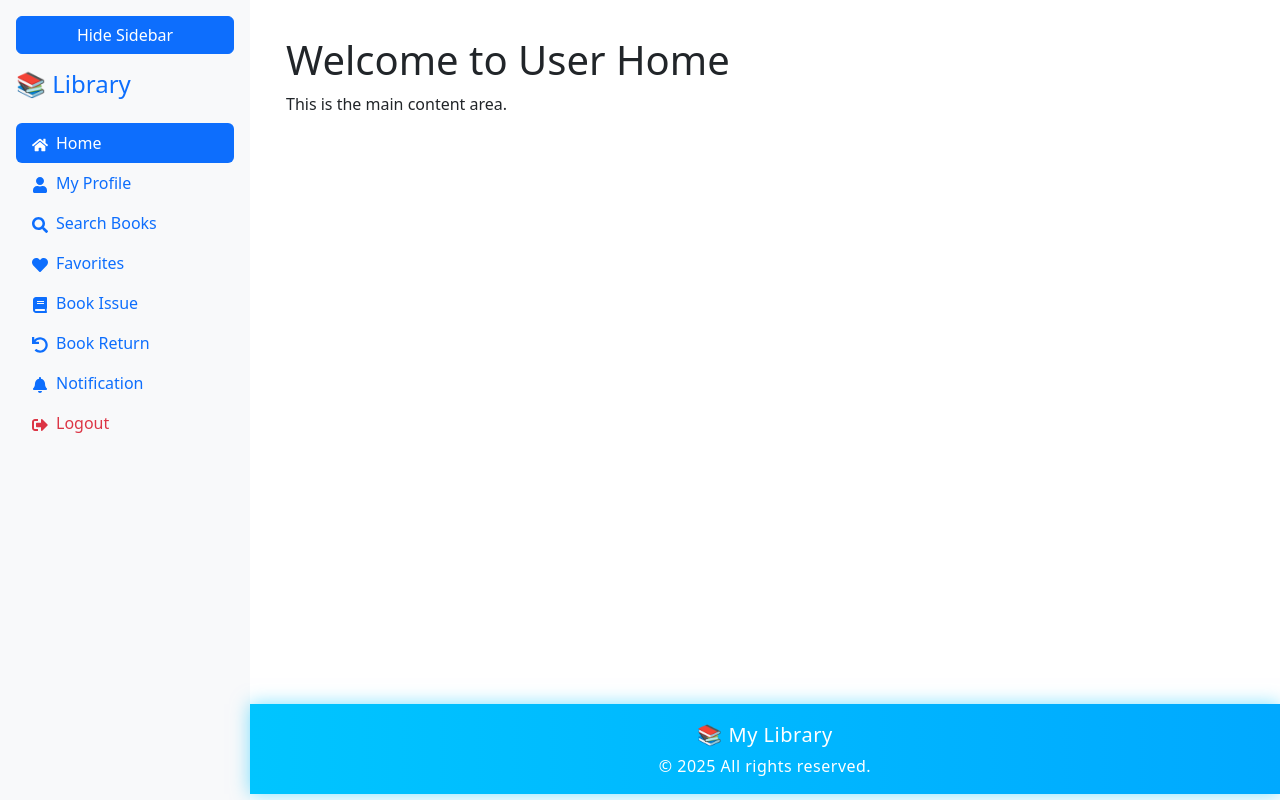
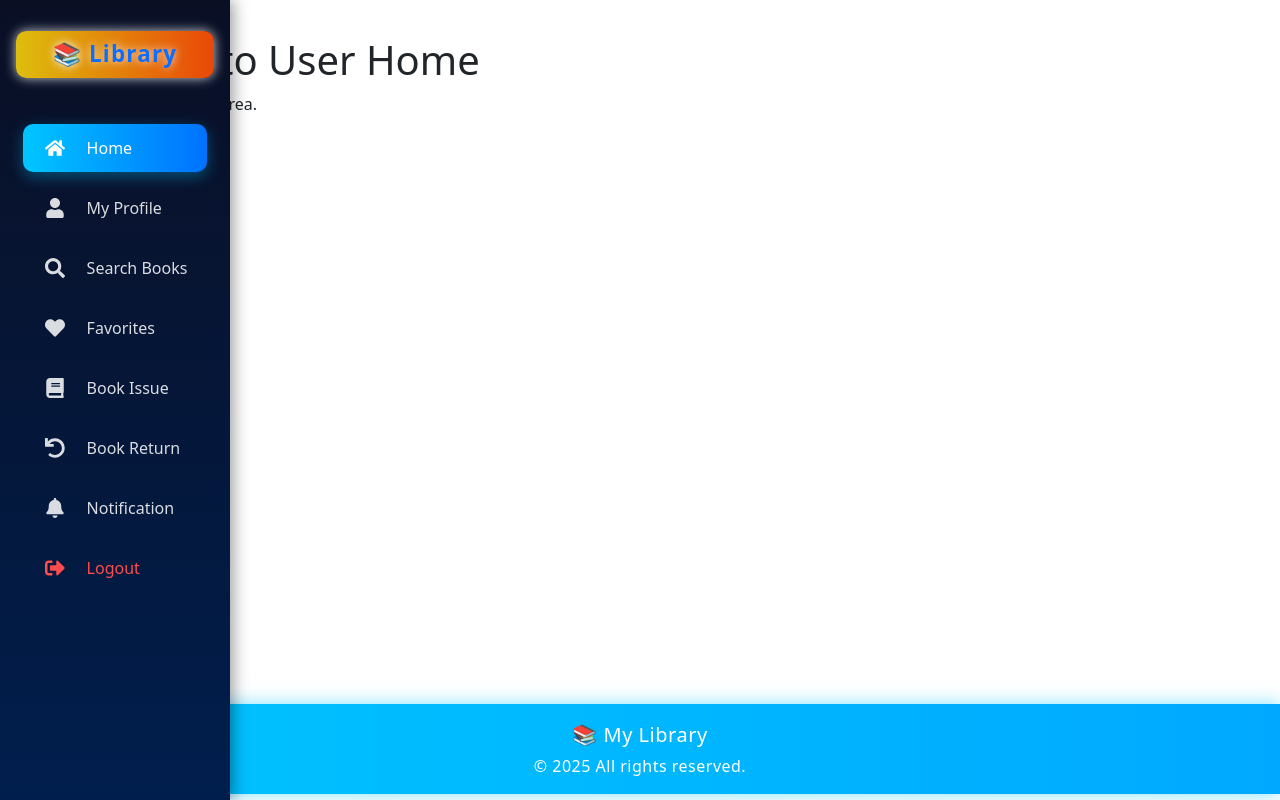
Before and after one commit to pratiksha-sherkar62/Library, a React (Create React App) app in the folder front/: page /userhome in a window 1280 px wide. Built offline with nearby package versions, Linux system fonts and the light colour scheme; a small style sheet from the web is missing.

Commit message:
styles and css update

```diff
--- a/front/src/assets/CSS/dashboard.css
+++ b/front/src/assets/CSS/dashboard.css
@@ -1,7 +1,7 @@
 /* Navbar container - gradient & glass effect */
 .navbar {
   backdrop-filter: blur(12px);
-  background: linear-gradient(90deg, #6a11cb, #2575fc) !important;
+  /* background: linear-gradient(90deg, #6a11cb, #2575fc) !important; */background: linear-gradient(90deg, #134e4a, #4caf50) !important;
   box-shadow: 0 4px 15px rgba(0, 0, 0, 0.2);
   transition: all 0.3s ease-in-out;
 }
@@ -80,3 +80,36 @@
 .navbar img:hover {
   transform: rotate(-5deg) scale(1.05);
 }
+/* Shining/glow text effect */
+.shiny-text {
+  font-weight: 700;
+  text-shadow:
+    0 0 5px #5a9cff,
+    0 0 10px #5a9cff,
+    0 0 20px #3377ff,
+    0 0 30px #2a5cff,
+    0 0 40px #1e3dbf;
+  transition: text-shadow 0.3s ease-in-out;
+}
+
+.shiny-text:hover {
+  text-shadow:
+    0 0 10px #a1caff,
+    0 0 20px #6a9cff,
+    0 0 30px #4a6fff,
+    0 0 40px #3377ff,
+    0 0 50px #1e3dbf;
+}
+
+/* Glow effect for the icon */
+.shiny-icon {
+  filter: drop-shadow(0 0 5px #3b82f6);
+  transition: filter 0.3s ease-in-out;
+}
+
+.shiny-icon:hover {
+  filter:
+    drop-shadow(0 0 10px #60a5fa)
+    drop-shadow(0 0 20px #3b82f6)
+    drop-shadow(0 0 30px #2563eb);
+}
--- a/front/src/assets/CSS/sidebar.css
+++ b/front/src/assets/CSS/sidebar.css
@@ -1,25 +1,145 @@
+/* ===== Sidebar Container ===== */
 .sidebar {
-  transition: width 0.3s ease;
-  overflow: hidden;
   height: 100vh;
+  position: fixed;
+  top: 0;
+  left: 0;
+  background: linear-gradient(180deg, #0a0f24, #001e4d);
+  color: white;
+  box-shadow: 3px 0 15px rgba(0, 0, 0, 0.4);
+  overflow-x: hidden;
+  transition: width 0.4s cubic-bezier(0.4, 0, 0.2, 1), opacity 0.3s ease;
+  z-index: 1000;
+  display: flex;
+  flex-direction: column;
+  align-items: center;
 }
 
+/* ===== Sidebar Open & Closed States ===== */
 .sidebar.open {
-  width: 250px;
+  width: 230px;
+  opacity: 1;
 }
 
 .sidebar.closed {
-  width: 60px;
+  width: 70px;
+  opacity: 0.95;
 }
 
-.sidebar.closed h4 {
-  display: none;
+/* ===== Toggle Button ===== */
+.sidebar button {
+  background: linear-gradient(90deg, #ddbe0d, #e94808); /* Dark red gradient */
+  border: none;
+  padding: 10px 0;
+  width: 90%;
+  color: white;
+  font-weight: 700;
+  font-size: 18px;
+  border-radius: 10px;
+  cursor: pointer;
+  transition: all 0.3s ease, box-shadow 0.25s ease;
+  margin-top: 15px;
+  user-select: none;
+  box-shadow: 0 0 12px rgba(255, 255, 255, 0.8); /* subtle white glow */
+  text-shadow: 0 0 8px rgba(255, 255, 255, 0.7); /* shining text */
 }
 
-.sidebar.closed .nav-link {
-  justify-content: center;
+.sidebar button:hover,
+.sidebar button:focus {
+  transform: translateY(-3px);
+  box-shadow: 0 0 20px rgba(255, 255, 255, 1), 0 6px 20px rgba(139, 0, 0, 0.9);
+  outline: none;
+  color: #fffdfa;
 }
 
-.sidebar.closed .nav-link span {
-  margin-right: 0;
+.sidebar button h4 {
+  color: white;
+  text-shadow: 0 0 10px rgba(255, 255, 255, 0.9);
+  font-weight: 800;
+  margin: 0;
+  user-select: none;
+  transition: text-shadow 0.3s ease;
 }
+
+.sidebar button:hover h4 {
+  text-shadow: 0 0 20px rgba(255, 255, 255, 1), 0 0 30px rgba(255, 255, 255, 0.7);
+}
+
+/* ===== Sidebar Header ===== */
+
+/* ===== Library Title ===== */
+.sidebar h4 {
+  font-weight: 700;
+  letter-spacing: 1.2px;
+  text-align: center;
+  margin: 15px 0;
+  font-size: 1.4rem;
+  animation: fadeIn 0.6s ease-in-out;
+  user-select: none;
+  white-space: nowrap;
+}
+
+/* ===== Navigation Links ===== */
+.sidebar .nav-link {
+  color: rgba(255, 255, 255, 0.85);
+  font-size: 16px;
+  border-radius: 10px;
+  margin: 6px 0;
+  padding: 12px 20px;
+  transition: all 0.3s ease;
+  position: relative;
+  display: flex;
+  align-items: center;
+  gap: 12px;
+  text-decoration: none;
+  user-select: none;
+}
+
+/* Active Link */
+.sidebar .nav-link.active {
+  background: linear-gradient(90deg, #00c6ff, #0072ff);
+  color: white !important;
+  box-shadow: 0 5px 15px rgba(0, 198, 255, 0.35);
+}
+
+/* Hover Glow */
+.sidebar .nav-link:hover,
+.sidebar .nav-link:focus {
+  background: rgba(0, 198, 255, 0.18);
+  color: white;
+  transform: translateX(6px);
+  text-decoration: none;
+  outline: none;
+}
+
+/* ===== Danger Links (Logout) ===== */
+.sidebar .nav-link.text-danger {
+  color: #ff4d4d !important;
+}
+
+.sidebar .nav-link.text-danger:hover,
+.sidebar .nav-link.text-danger:focus {
+  background: rgba(255, 77, 77, 0.2);
+  color: #ff1a1a !important;
+}
+
+/* ===== Icon Styling ===== */
+.sidebar .nav-link span {
+  font-size: 20px;
+  display: flex;
+  align-items: center;
+  justify-content: center;
+  min-width: 24px;
+}
+
+/* ===== Animations ===== */
+@keyframes fadeIn {
+  from {
+    opacity: 0;
+    transform: translateY(-10px);
+  }
+  to {
+    opacity: 1;
+    transform: translateY(0);
+  }
+}
--- a/front/src/components/navbar.jsx
+++ b/front/src/components/navbar.jsx
@@ -1,6 +1,7 @@
 // src/components/Navbar.jsx
 import React from 'react';
 import { Link, useNavigate } from 'react-router-dom';
+import { FaBookOpen } from 'react-icons/fa';
 import 'bootstrap/dist/css/bootstrap.min.css';
 import 'bootstrap/dist/js/bootstrap.bundle.min.js';
 import '../assets/CSS/dashboard.css';
@@ -17,20 +18,23 @@ const Navbar = () => {
 
 
             <li className="nav-item">
-            <Link className="nav-link text-white" to="/library"
+  <Link
+    className="nav-link text-white shiny-text d-flex align-items-center"
+    to="/library"
     style={{
       whiteSpace: 'nowrap',
       fontSize: '20px',
-      display: 'inline-flex',
-      alignItems: 'center',
-      gap: '8px'
-    }}>
-    <img src="/book.png" alt="Book Logo" width="40" height="40" style={{ objectFit: 'contain' }}/>
-    My Library </Link>
+      gap: '10px',
+    }}
+  >
+    {/* Using React Icon for sharper look */}
+    <FaBookOpen size={38} className="shiny-icon" />
+    My Library
+  </Link>
 </li>
 
 
-            <li className="nav-item ms-5"> <Link className="nav-link" to="/Dashboard" style={{ whiteSpace: 'nowrap', fontSize: '18px' }}> DashBoard </Link></li>
+              <li className="nav-item ms-5"> <Link className="nav-link" to="/Dashboard" style={{ whiteSpace: 'nowrap', fontSize: '18px' }}> DashBoard </Link></li>
             <li className="nav-item ms-5"> <Link className="nav-link" to="/add-book" style={{ whiteSpace: 'nowrap', fontSize: '18px' }}> Add Book </Link></li>
 
             <li className="nav-item dropdown">
--- a/front/src/components/sidebar.jsx
+++ b/front/src/components/sidebar.jsx
@@ -1,5 +1,6 @@
 import React from 'react';
 import { Link, useLocation } from 'react-router-dom';
+import { FaBars, FaTimes } from "react-icons/fa";
 import '../assets/CSS/sidebar.css';
 import {
   FaHome,
@@ -29,10 +30,10 @@ const Sidebar = ({ isOpen, toggleSidebar }) => {
   return (
     <div className={`sidebar bg-light p-3 ${isOpen ? 'open' : 'closed'}`}>
       <button className="btn btn-primary mb-3 w-100" onClick={toggleSidebar}>
-        {isOpen ? 'Hide Sidebar' : 'Show Sidebar'}
+        {isOpen ? <h4 className="text-primary">📚 Library</h4> : <FaBars size={20} />}
       </button>
 
-      {isOpen && <h4 className="text-primary">📚 Library</h4>}
+      {/* {isOpen && <h4 className="text-primary">📚 Library</h4>} */}
 
       <ul className="nav nav-pills flex-column mb-auto mt-4">
         {menuItems.map((item, index) => (
```
